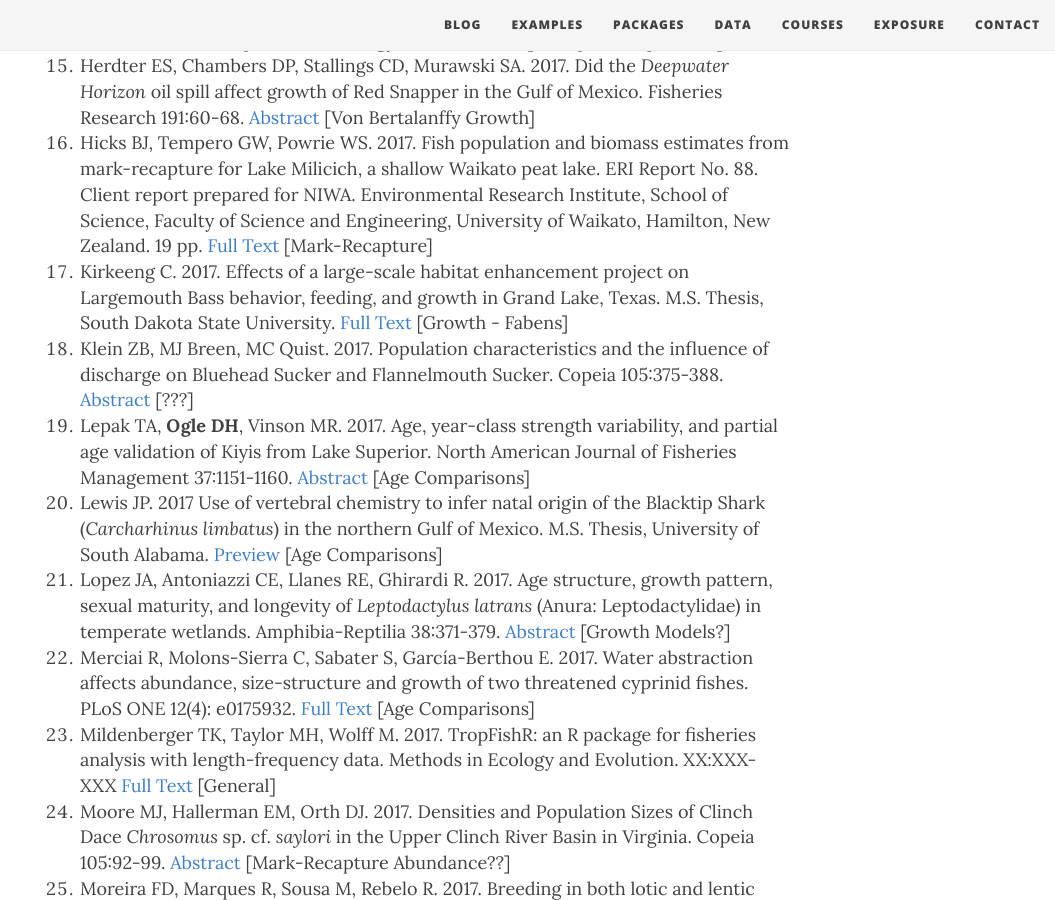
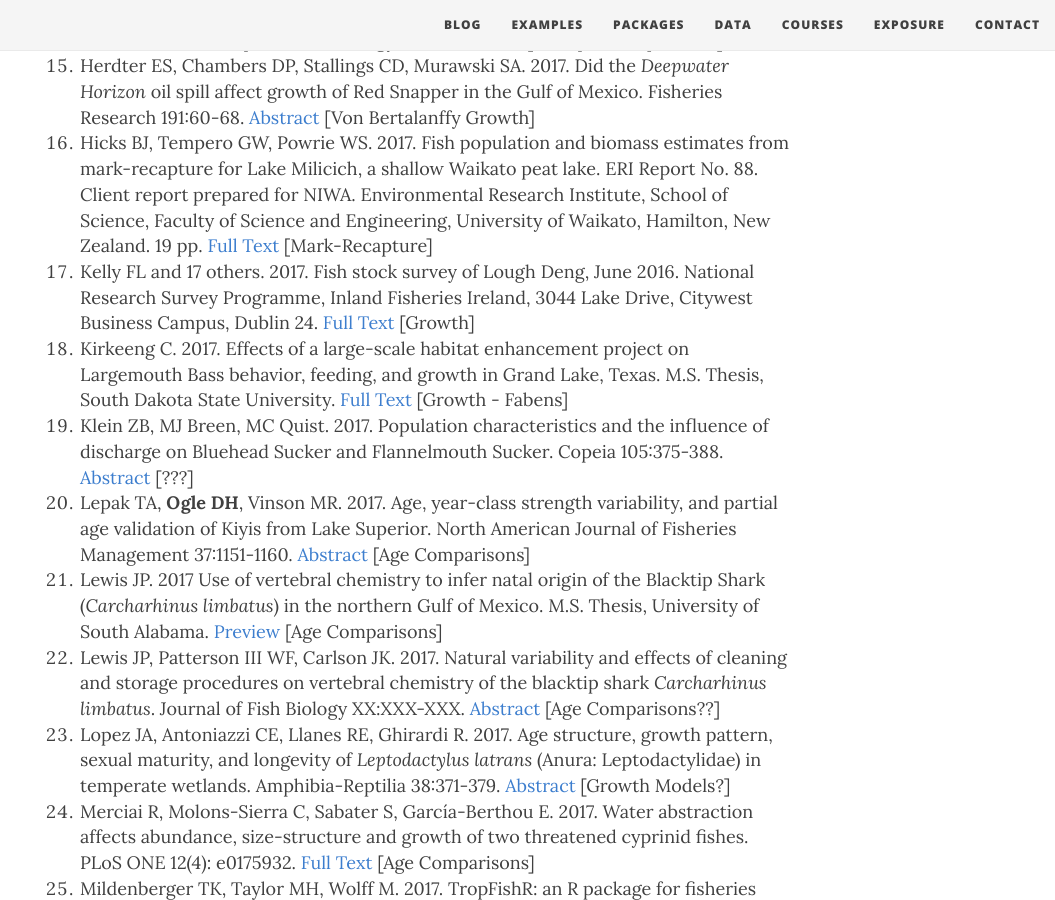
Before and after one commit to droglenc/fishR, a Jekyll site: the page built from exposure/exposure-citations17.md, in a window 1280 px wide and 900 px high, scrolled down 1527 px. Shown: the whole window, without its empty margins (225-1280 px from the left). Built offline with Jekyll 4.4.1, drawn with Linux system fonts in a browser that asks for light colours; nearby versions of some CDN libraries.

Commit message:
Added citations

```diff
--- a/exposure/exposure-citations17.md
+++ b/exposure/exposure-citations17.md
@@ -23,10 +23,12 @@ The [**IFAR** book](http://derekogle.com/IFAR/), **fishR** website, or the **FSA
 1. Gayte IG, Moreno RB, Zonjic PS, Claros MG. 2017. DEgenes hunter - a flexible R pipeline for automated RNA-seq studies in organisms without reference genome. Genomics and Computational Biology 3:e31. [Full Text](https://genomicscomputbiol.org/ojs/index.php/GCB/article/view/31/58) [Multiple Comparisons]
 1. Herdter ES, Chambers DP, Stallings CD, Murawski SA. 2017. Did the *Deepwater Horizon* oil spill affect growth of Red Snapper in the Gulf of Mexico. Fisheries Research 191:60-68. [Abstract](http://www.sciencedirect.com/science/article/pii/S0165783617300656) [Von Bertalanffy Growth]
 1. Hicks BJ, Tempero GW, Powrie WS. 2017. Fish population and biomass estimates from mark-recapture for Lake Milicich, a shallow Waikato peat lake. ERI Report No. 88. Client report prepared for NIWA. Environmental Research Institute, School of Science, Faculty of Science and Engineering, University of Waikato, Hamilton, New Zealand. 19 pp. [Full Text](http://www.waikato.ac.nz/__data/assets/pdf_file/0018/333432/ERI_88.pdf) [Mark-Recapture]
+1. Kelly FL and 17 others. 2017. Fish stock survey of Lough Deng, June 2016. National  Research  Survey  Programme, Inland Fisheries Ireland, 3044 Lake Drive, Citywest Business Campus, Dublin 24. [Full Text](http://wfdfish.ie/wp-content/uploads/2017/10/Derg_2016.pdf) [Growth]
 1. Kirkeeng C. 2017. Effects of a large-scale habitat enhancement project on Largemouth Bass behavior, feeding, and growth in Grand Lake, Texas. M.S. Thesis, South Dakota State University. [Full Text](http://openprairie.sdstate.edu/cgi/viewcontent.cgi?article=2227&context=etd) [Growth - Fabens]
 1. Klein ZB, MJ Breen, MC Quist. 2017. Population characteristics and the influence of discharge on Bluehead Sucker and Flannelmouth Sucker. Copeia 105:375-388. [Abstract](http://www.bioone.org/doi/abs/10.1643/CE-16-554) [???]
 1. Lepak TA, **Ogle DH**, Vinson MR. 2017. Age, year-class strength variability, and partial age validation of Kiyis from Lake Superior. North American Journal of Fisheries Management 37:1151-1160. [Abstract](https://www.researchgate.net/publication/319583495_Age_Year-Class_Strength_Variability_and_Partial_Age_Validation_of_Kiyis_from_Lake_Superior) [Age Comparisons]
 1. Lewis JP. 2017 Use of vertebral chemistry to infer natal origin of the Blacktip Shark (*Carcharhinus limbatus*) in the northern Gulf of Mexico. M.S. Thesis, University of South Alabama. [Preview](http://search.proquest.com/openview/58a9b1efb6d5eeda9b8304139844b64f/1?pq-origsite=gscholar&cbl=18750&diss=y) [Age Comparisons]
+1. Lewis JP, Patterson III WF, Carlson JK. 2017. Natural variability and effects of cleaning and storage procedures on vertebral chemistry of the blacktip shark *Carcharhinus limbatus*. Journal of Fish Biology XX:XXX-XXX. [Abstract](http://onlinelibrary.wiley.com/doi/10.1111/jfb.13462/full) [Age Comparisons??]
 1. Lopez JA, Antoniazzi CE, Llanes RE, Ghirardi R. 2017. Age structure, growth pattern, sexual maturity, and longevity of *Leptodactylus latrans* (Anura: Leptodactylidae) in temperate wetlands. Amphibia-Reptilia 38:371-379. [Abstract](http://booksandjournals.brillonline.com/content/journals/10.1163/15685381-00003117) [Growth Models?]
 1. Merciai R, Molons-Sierra C, Sabater S, García-Berthou E. 2017. Water abstraction affects abundance, size-structure and growth of two threatened cyprinid fishes. PLoS ONE 12(4): e0175932. [Full Text](https://doi.org/10.1371/journal.pone.0175932) [Age Comparisons]
 1. Mildenberger TK, Taylor MH, Wolff M. 2017. TropFishR: an R package for fisheries analysis with length-frequency data. Methods in Ecology and Evolution. XX:XXX-XXX [Full Text](http://onlinelibrary.wiley.com/doi/10.1111/2041-210X.12791/epdf) [General]
```
Also changed, not shown: other parts of exposure/exposure-citations17.md (+1 -1 lines).
